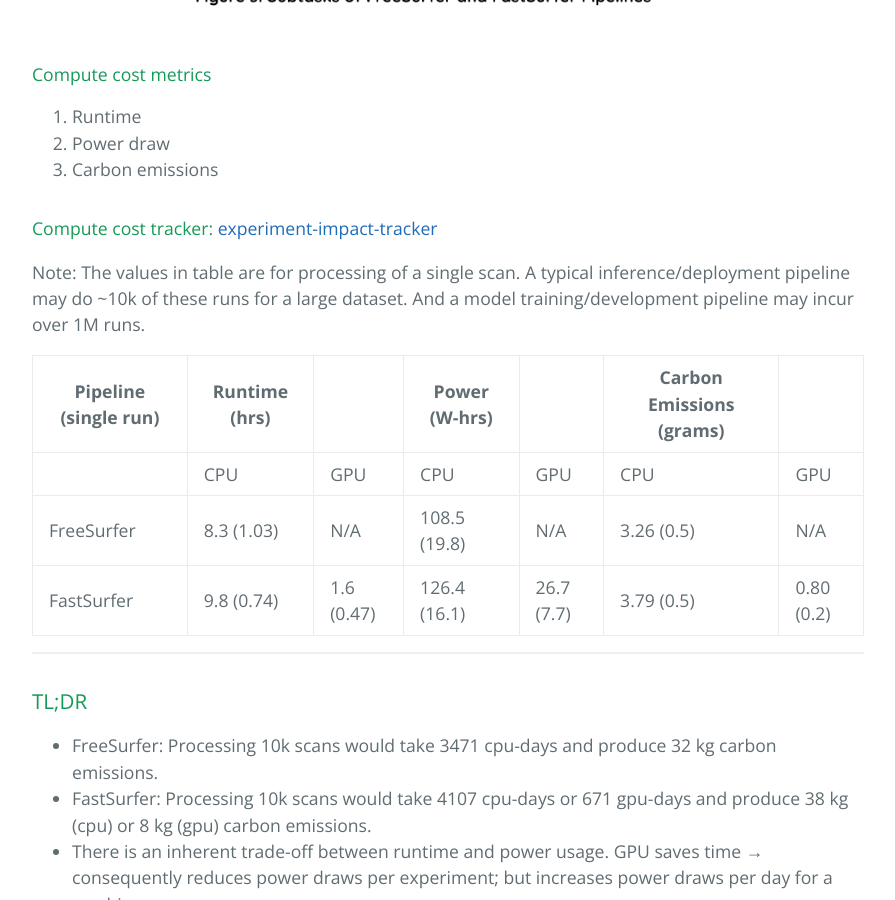
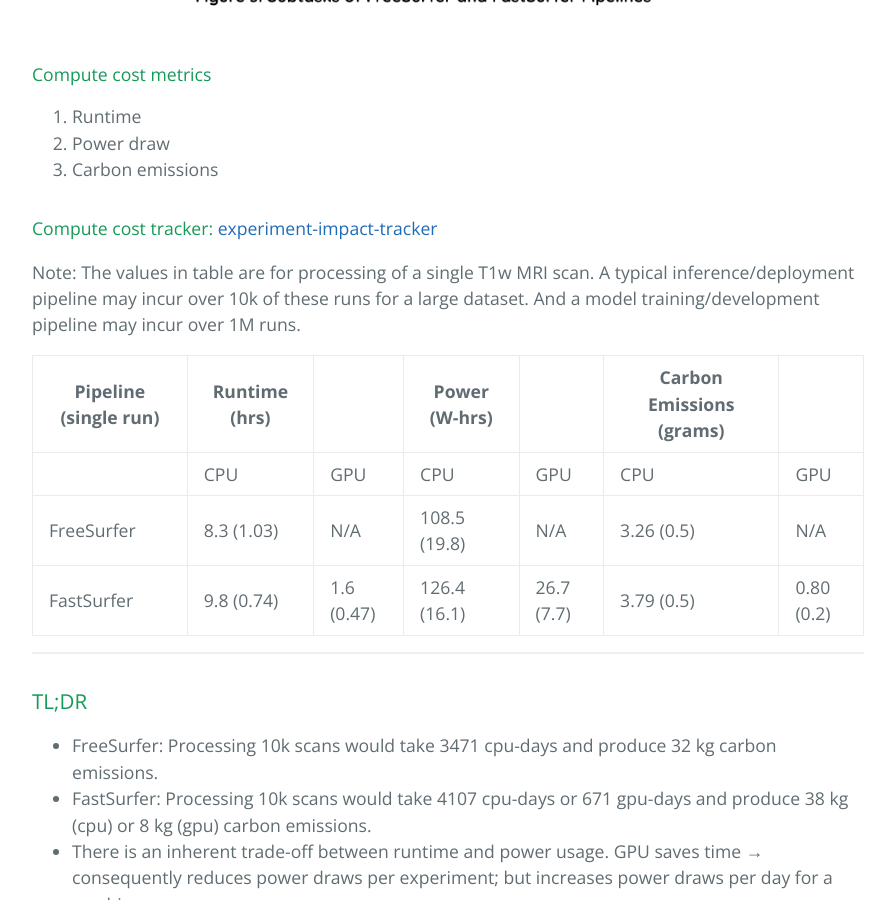
Before and after one commit to neuropipelines/neuropipelines.github.io, a Jekyll site: the page built from 10carbon.md, in a window 1280 px wide and 900 px high, scrolled down 3031 px. Shown: the whole window, without its empty margins (192-1087 px from the left). Built offline with Jekyll 4.4.1, drawn with Linux system fonts in a browser that asks for light colours.

Commit message:
fixed minor formatting

```diff
--- a/10carbon.md
+++ b/10carbon.md
@@ -56,7 +56,7 @@
 
 #### Compute cost tracker: [experiment-impact-tracker](https://github.com/Breakend/experiment-impact-tracker)
 
-Note: The values in table are for processing of a single scan. A typical inference/deployment pipeline may do ~10k of these runs for a large dataset. And a model training/development pipeline may incur over 1M runs.
+Note: The values in table are for processing of a single T1w MRI scan. A typical inference/deployment pipeline may incur over 10k of these runs for a large dataset. And a model training/development pipeline may incur over 1M runs.
 
 | Pipeline (single run) | Runtime (hrs) |            | Power (W-hrs) |            | Carbon Emissions (grams) |            |
 |-----------------------|---------------|------------|---------------|------------|--------------------------|------------|
```
